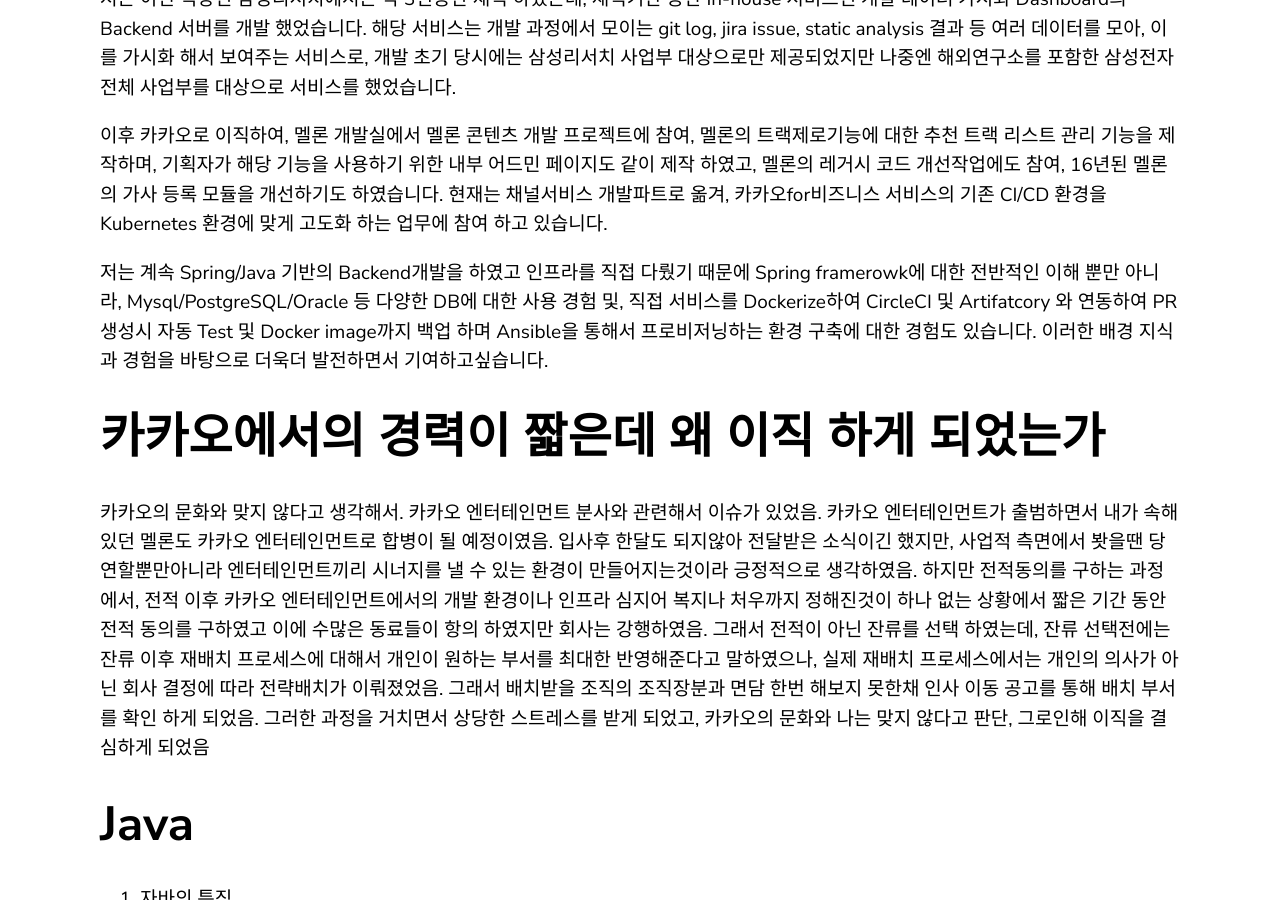
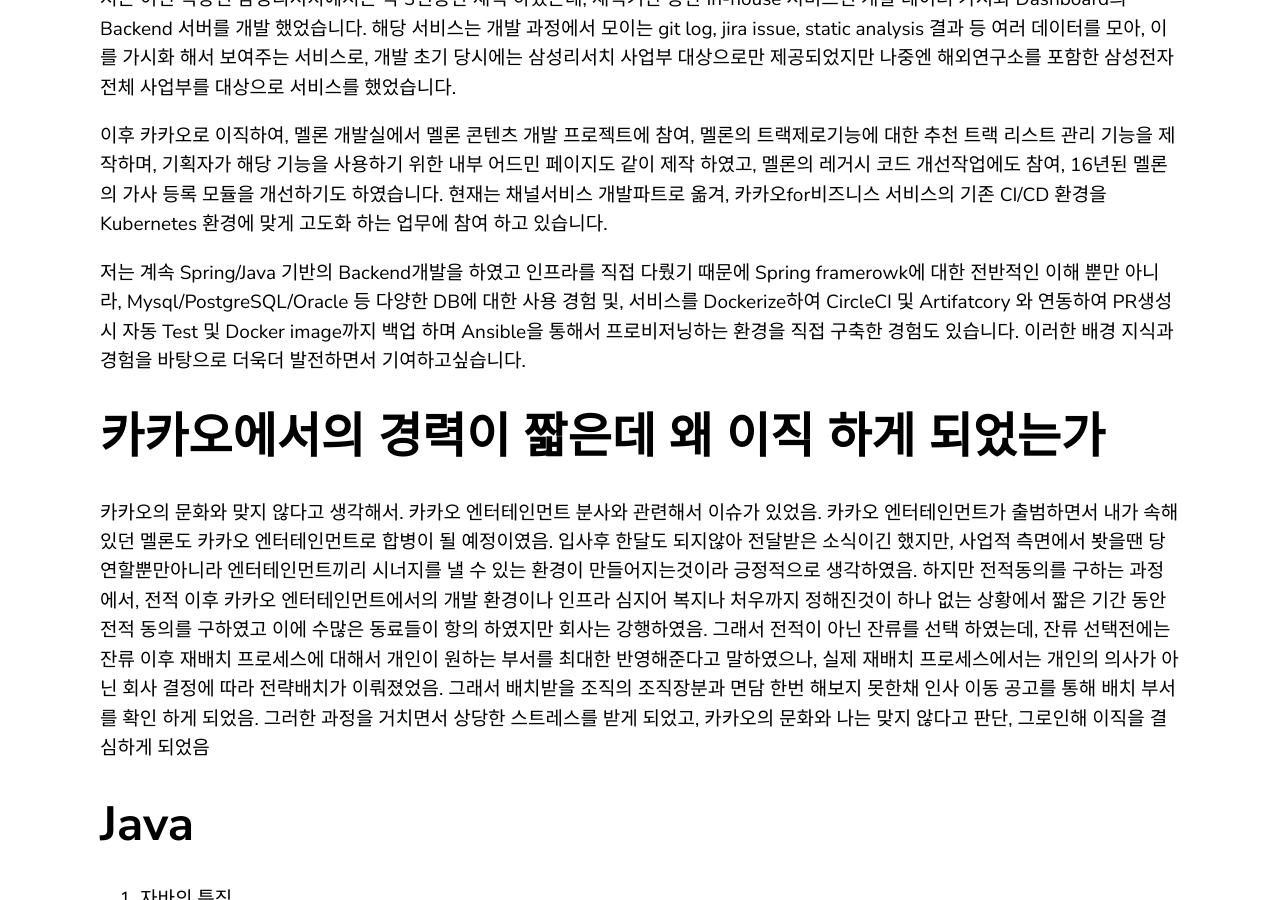
Before and after one commit to yoowonyoung/yoowonyoung.github.io, a Jekyll site: the page built from _posts/2020-08-11-Interview-03.md, in a window 1280 px wide and 900 px high, scrolled down 664 px. Built offline with Jekyll 4.4.1, drawn with Linux system fonts in a browser that asks for light colours; comment, search, counter and statistics services are not loaded.

Commit message:
Update 2020-08-11-Interview-03.md

```diff
--- a/_posts/2020-08-11-Interview-03.md
+++ b/_posts/2020-08-11-Interview-03.md
@@ -13,7 +13,7 @@
 
 이후 카카오로 이직하여, 멜론 개발실에서 멜론 콘텐츠 개발 프로젝트에 참여, 멜론의 트랙제로기능에 대한 추천 트랙 리스트 관리 기능을 제작하며, 기획자가 해당 기능을 사용하기 위한 내부 어드민 페이지도 같이 제작 하였고, 멜론의 레거시 코드 개선작업에도 참여, 16년된 멜론의 가사 등록 모듈을 개선하기도 하였습니다. 현재는 채널서비스 개발파트로 옮겨, 카카오for비즈니스 서비스의 기존 CI/CD 환경을 Kubernetes 환경에 맞게 고도화 하는 업무에 참여 하고 있습니다.
 
-저는 계속 Spring/Java 기반의 Backend개발을 하였고 인프라를 직접 다뤘기 때문에 Spring framerowk에 대한 전반적인 이해 뿐만 아니라, Mysql/PostgreSQL/Oracle 등 다양한 DB에 대한 사용 경험 및, 직접 서비스를 Dockerize하여 CircleCI 및 Artifatcory 와 연동하여 PR생성시 자동 Test 및 Docker image까지 백업 하며 Ansible을 통해서 프로비저닝하는 환경 구축에 대한 경험도 있습니다. 이러한 배경 지식과 경험을 바탕으로 더욱더 발전하면서 기여하고싶습니다.
+저는 계속 Spring/Java 기반의 Backend개발을 하였고 인프라를 직접 다뤘기 때문에 Spring framerowk에 대한 전반적인 이해 뿐만 아니라, Mysql/PostgreSQL/Oracle 등 다양한 DB에 대한 사용 경험 및, 서비스를 Dockerize하여 CircleCI 및 Artifatcory 와 연동하여 PR생성시 자동 Test 및 Docker image까지 백업 하며 Ansible을 통해서 프로비저닝하는 환경을 직접 구축한 경험도 있습니다. 이러한 배경 지식과 경험을 바탕으로 더욱더 발전하면서 기여하고싶습니다.
 
 # 카카오에서의 경력이 짧은데 왜 이직 하게 되었는가
 카카오의 문화와 맞지 않다고 생각해서. 카카오 엔터테인먼트 분사와 관련해서 이슈가 있었음. 카카오 엔터테인먼트가 출범하면서 내가 속해있던 멜론도 카카오 엔터테인먼트로 합병이 될 예정이였음. 입사후 한달도 되지않아 전달받은 소식이긴 했지만, 사업적 측면에서 봣을땐 당연할뿐만아니라 엔터테인먼트끼리 시너지를 낼 수 있는 환경이 만들어지는것이라 긍정적으로 생각하였음. 하지만 전적동의를 구하는 과정에서, 전적 이후 카카오 엔터테인먼트에서의 개발 환경이나 인프라 심지어 복지나 처우까지 정해진것이 하나 없는 상황에서 짧은 기간 동안 전적 동의를 구하였고 이에 수많은 동료들이 항의 하였지만 회사는 강행하였음. 그래서 전적이 아닌 잔류를 선택 하였는데, 잔류 선택전에는 잔류 이후 재배치 프로세스에 대해서 개인이 원하는 부서를 최대한 반영해준다고 말하였으나, 실제 재배치 프로세스에서는 개인의 의사가 아닌 회사 결정에 따라 전략배치가 이뤄졌었음. 그래서 배치받을 조직의 조직장분과 면담 한번 해보지 못한채 인사 이동 공고를 통해 배치 부서를 확인 하게 되었음. 그러한 과정을 거치면서 상당한 스트레스를 받게 되었고, 카카오의 문화와 나는 맞지 않다고 판단, 그로인해 이직을 결심하게 되었음
```
